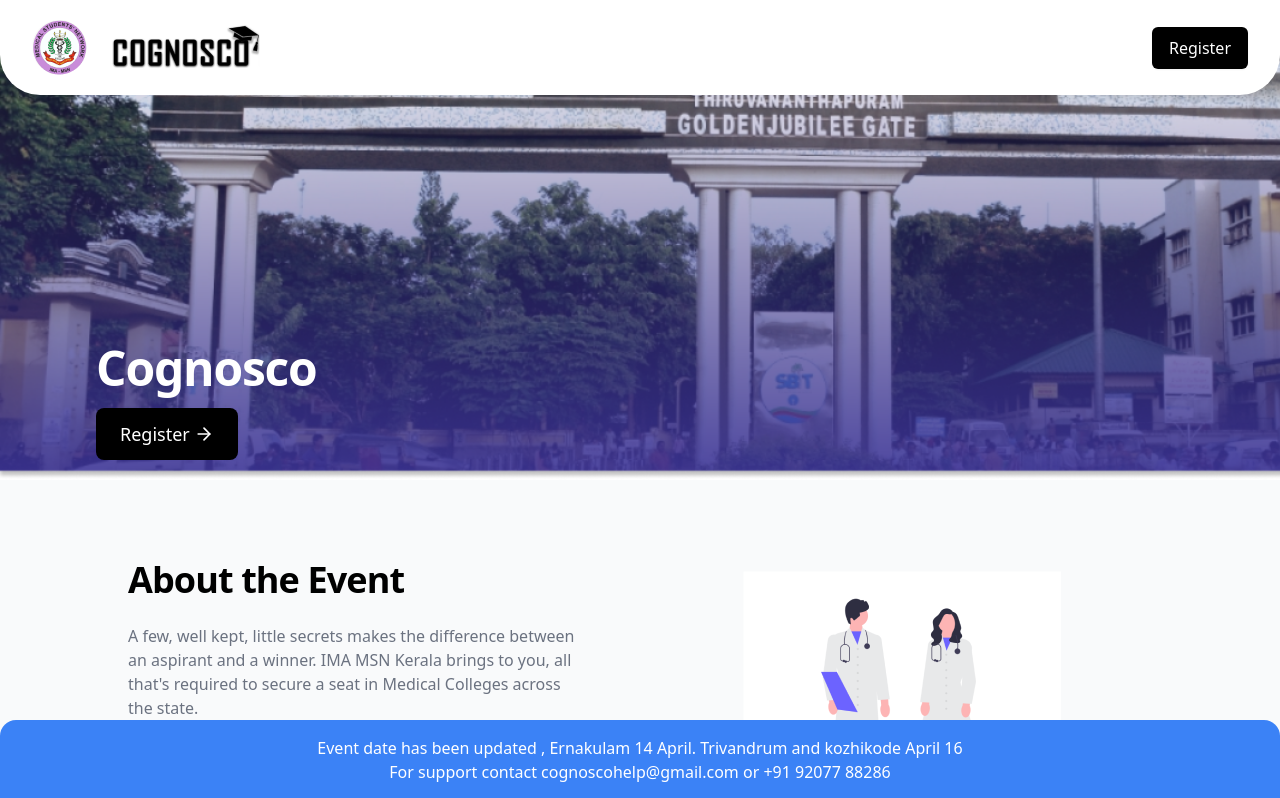
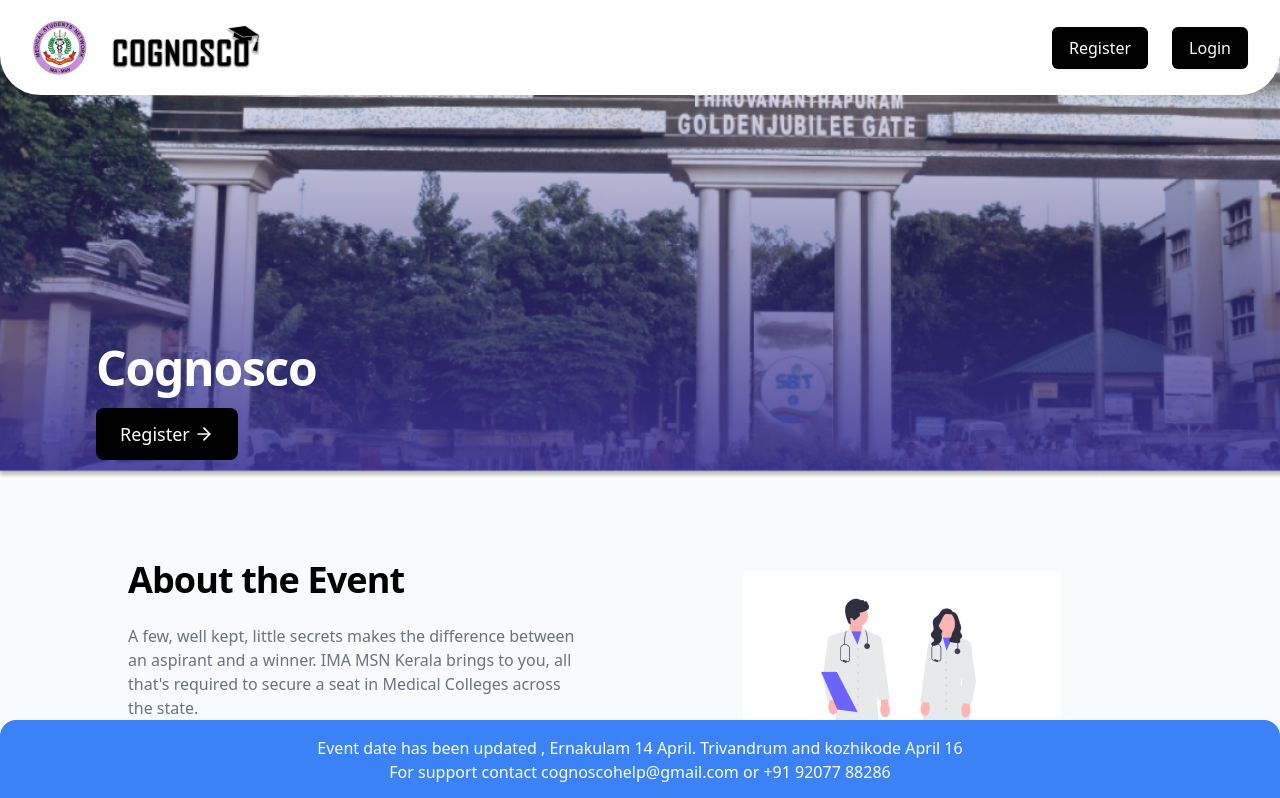
Before and after one commit to naaji-navas/railway, a Next.js app: page /landing in a window 1280 px wide. Shown: the top 798 px of the page. Built offline with nearby package versions, Linux system fonts and the light colour scheme.

Commit message:
fix:uibugs

```diff
--- a/src/common/UI/Landing/index.js
+++ b/src/common/UI/Landing/index.js
@@ -27,6 +27,12 @@ const Landing = () => {
               className="inline-flex items-center justify-center px-4 py-2 text-base font-medium leading-6 text-white whitespace-no-wrap bg-black border border-transparent rounded-md shadow-sm hover:bg-indigo-500 focus:outline-none focus:ring-2 focus:ring-offset-2 focus:ring-indigo-600"
             >
               Register
+            </Link>
+            <Link
+              href="/signin"
+              className="inline-flex items-center justify-center px-4 py-2 text-base font-medium leading-6 text-white whitespace-no-wrap bg-black border border-transparent rounded-md shadow-sm hover:bg-indigo-500 focus:outline-none focus:ring-2 focus:ring-offset-2 focus:ring-indigo-600"
+            >
+              Login
             </Link>
           </div>
         </div>
--- a/src/common/UI/UserDetails/index.js
+++ b/src/common/UI/UserDetails/index.js
@@ -273,7 +273,9 @@ const UserDetails = () => {
                   target="_blank"
                   rel="noopener noreferrer"
                 >
-                  Kochi WhatsApp Group
+                    <button className="bg-indigo-700 hover:bg-indigo-800 text-white font-bold py-2 px-4 rounded-full">
+                    Join our Whatsapp Group
+                  </button>
                 </a>
               ) : user.pref_loc === "Trivandrum" ? (
                 <a
@@ -354,7 +356,9 @@ const UserDetails = () => {
                 Sign Out
               </Button>
             </div>
+
           </div>
+          <p> <br></br>For support contact cognoscohelp@gmail.com or +91 92077 88286</p>
         </div>
 
         {showModal ? (
@@ -427,7 +431,7 @@ const UserDetails = () => {
               Location Details
             </h1>
             <div className="grid grid-cols-1 md:grid-cols-1 gap-4">
-              {user.pref_loc == "Kochi" ? (
+              {user.pref_loc === "Kochi" ? (
                 <div className="flex justify-center p-5 items-center h-[400px]">
                   <iframe
                     className="m-4"
@@ -455,7 +459,7 @@ const UserDetails = () => {
               ) : (
                 <div className="flex justify-center items-center h-[400px] p-5">
                   <iframe
-                    src="https://www.google.com/maps/embed?pb=!1m18!1m12!1m3!1d62865.98242584101!2d76.28940321683658!3d10.006623109668615!2m3!1f0!2f0!3f0!3m2!1i1024!2i768!4f13.1!3m3!1m2!1s0x3b080c058ff7a4cd%3A0xa9c697fee1e03c65!2sGovernment%20Medical%20College%20Ernakulam!5e0!3m2!1sen!2sin!4v1679807141846!5m2!1sen!2sin"
+                    src="https://www.google.com/maps/embed?pb=!1m18!1m12!1m3!1d3945.750962608799!2d76.92544956043203!3d8.523542241483558!2m3!1f0!2f0!3f0!3m2!1i1024!2i768!4f13.1!3m3!1m2!1s0x3b05bbfd65530ccd%3A0xa0ceab851a9f2e90!2sGovernment%20Medical%20College%20Thiruvananthapuram!5e0!3m2!1sen!2sin!4v1681332294059!5m2!1sen!2sin"
                     width="90%"
                     height="90%"
                     style={{ border: 0 }}
```
